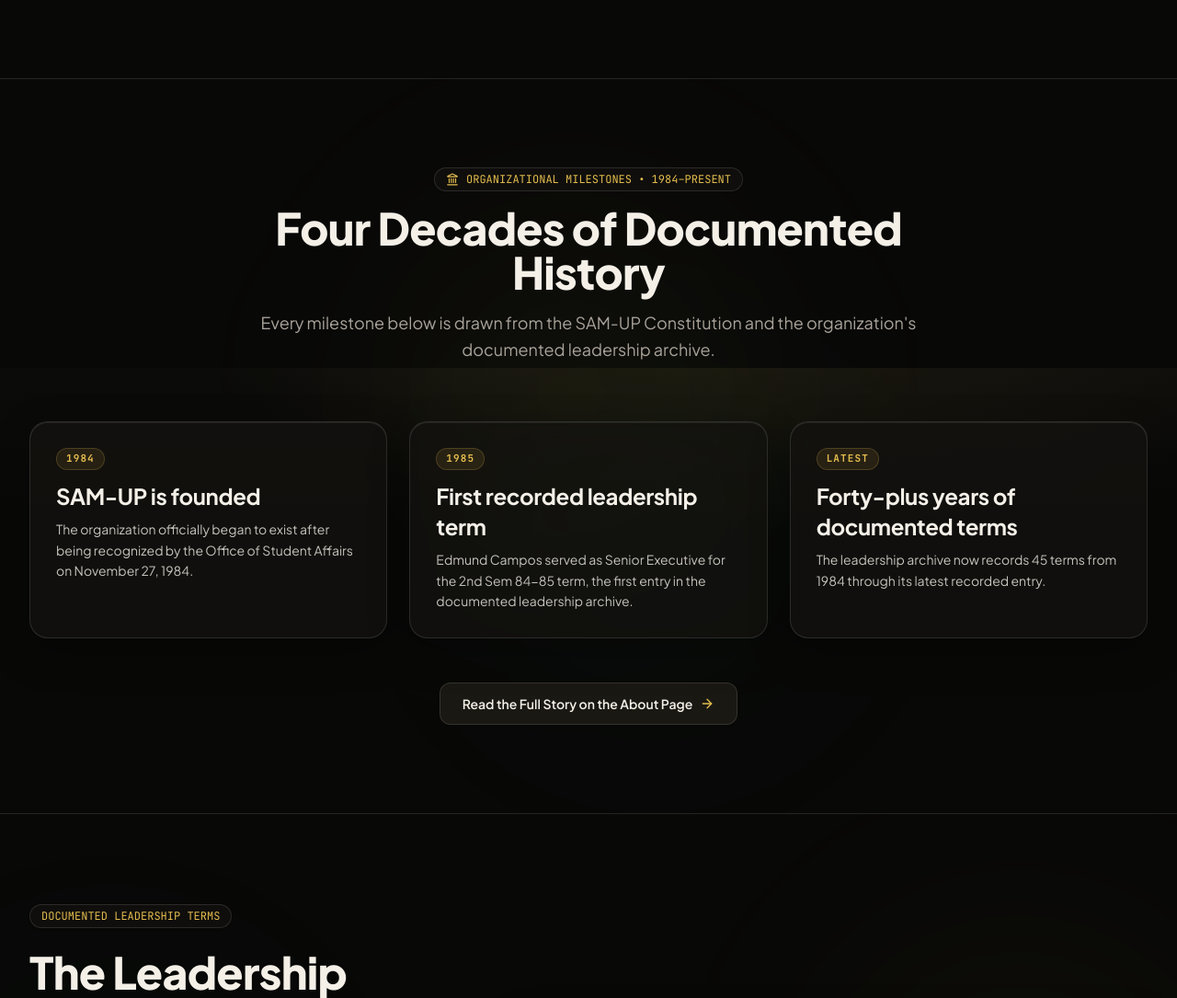
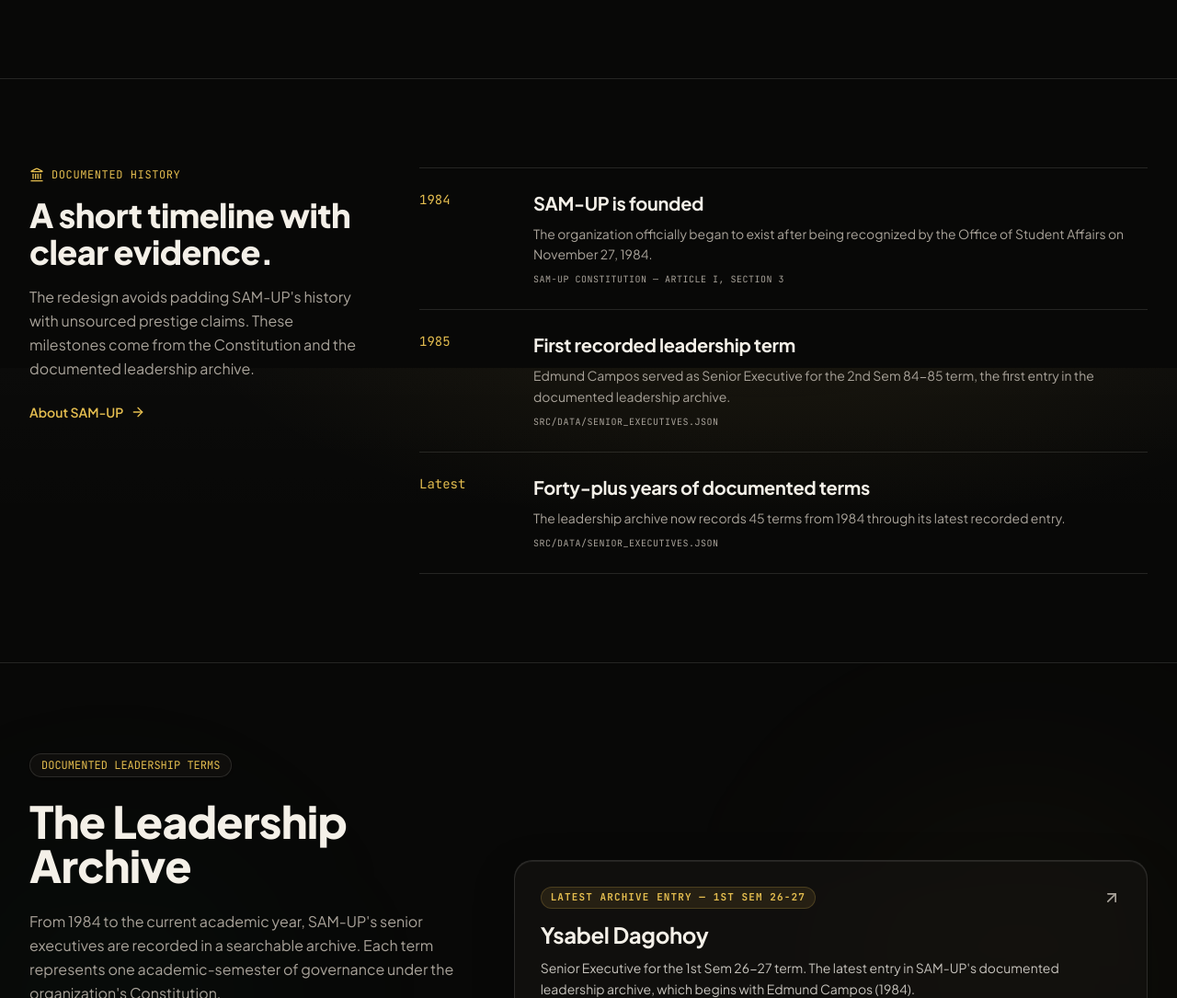
Before and after one commit to Diannn3/samup, an Astro site: page / in a window 1280 px wide. Shown: the part 3600-4685 px from the top of the page at 92% size. Built offline with nearby package versions, Linux system fonts and the light colour scheme; Astro itself is replaced by a stand-in of ours.

Commit message:
refactor(home): turn history cards into sourced timeline

```diff
--- a/src/components/sections/HeritagePreview.astro
+++ b/src/components/sections/HeritagePreview.astro
@@ -1,42 +1,40 @@
 ---
 import { milestones } from '../../data/milestones';
-import GlassCard from '../ui/GlassCard.astro';
-import { Landmark, ArrowRight } from 'lucide-react';
+import { ArrowRight, Landmark } from 'lucide-react';
 ---
 
-<section class="relative py-24 border-b border-[var(--border)] overflow-hidden">
-  {/* Atmospheric gradient background blobs */}
-  <div class="glow-blob w-[600px] h-[600px] bg-[radial-gradient(circle,rgba(240,204,78,0.09)_0%,transparent_70%)] top-10 left-1/4" aria-hidden="true" />
-  <div class="glow-blob w-[500px] h-[500px] bg-[radial-gradient(circle,rgba(16,185,129,0.08)_0%,transparent_70%)] bottom-10 right-1/4" aria-hidden="true" />
+<section class="relative py-20 sm:py-24 border-b border-[var(--border)]">
+  <div class="max-w-7xl mx-auto px-4 sm:px-6 lg:px-8">
+    <div class="grid lg:grid-cols-12 gap-10 lg:gap-14">
+      <div class="lg:col-span-4">
+        <div class="flex items-center gap-2 text-xs font-mono uppercase tracking-wider text-[var(--primary)]">
+          <Landmark class="w-4 h-4" aria-hidden="true" />
+          <span>Documented history</span>
+        </div>
+        <h2 class="mt-4 font-display font-black text-3xl sm:text-4xl text-[var(--foreground)]">
+          A short timeline with clear evidence.
+        </h2>
+        <p class="mt-4 text-sm sm:text-base leading-relaxed text-[var(--muted-foreground)]">
+          The redesign avoids padding SAM-UP's history with unsourced prestige claims. These milestones come from the Constitution and the documented leadership archive.
+        </p>
+        <a href="/about" class="mt-6 inline-flex items-center gap-2 text-sm font-semibold text-[var(--primary)] hover:underline">
+          About SAM-UP
+          <ArrowRight class="w-4 h-4" aria-hidden="true" />
+        </a>
+      </div>
 
-  <div class="max-w-7xl mx-auto px-4 sm:px-6 lg:px-8 relative z-10">
-    <div class="text-center max-w-3xl mx-auto mb-16 space-y-4">
-      <div class="inline-flex items-center gap-2 px-3 py-1 rounded-full bg-[var(--surface)] border border-[var(--border)] text-xs font-mono text-[var(--primary)]">
-        <Landmark class="w-3.5 h-3.5" aria-hidden="true" />
-        <span>ORGANIZATIONAL MILESTONES • 1984–PRESENT</span>
+      <div class="lg:col-span-8 divide-y divide-[var(--border)] border-y border-[var(--border)]">
+        {milestones.map((milestone) => (
+          <article class="grid sm:grid-cols-[6rem_1fr] gap-4 sm:gap-7 py-6">
+            <div class="font-mono text-sm text-[var(--primary)]">{milestone.year}</div>
+            <div>
+              <h3 class="font-display font-bold text-xl text-[var(--foreground)]">{milestone.title}</h3>
+              <p class="mt-2 text-sm leading-relaxed text-[var(--muted-foreground)]">{milestone.description}</p>
+              <p class="mt-2 text-[10px] font-mono uppercase tracking-wider text-[var(--muted-foreground)]">{milestone.source}</p>
+            </div>
+          </article>
+        ))}
       </div>
-      <h2 class="font-display font-black text-3xl sm:text-4xl lg:text-5xl text-[var(--foreground)] tracking-tight">
-        Four Decades of Documented History
-      </h2>
-      <p class="text-[var(--muted-foreground)] text-base sm:text-lg leading-relaxed">
-        Every milestone below is drawn from the SAM-UP Constitution and the organization's documented leadership archive.
-      </p>
-    </div>
-
-    <div class="grid grid-cols-1 md:grid-cols-3 gap-6">
-      {milestones.map((m) => (
-        <GlassCard tag={m.year} title={m.title} subtitle={m.description} showArrow={false} />
-      ))}
-    </div>
-
-    <div class="mt-12 text-center">
-      <a
-        href="/about"
-        class="inline-flex items-center gap-2 px-6 py-3 rounded-xl bg-[var(--surface-raised)] border border-[var(--border)] text-[var(--foreground)] font-semibold text-sm hover:border-[var(--border-primary)] transition-all shadow-sm"
-      >
-        <span>Read the Full Story on the About Page</span>
-        <ArrowRight class="w-4 h-4 text-[var(--primary)]" aria-hidden="true" />
-      </a>
     </div>
   </div>
 </section>
```
